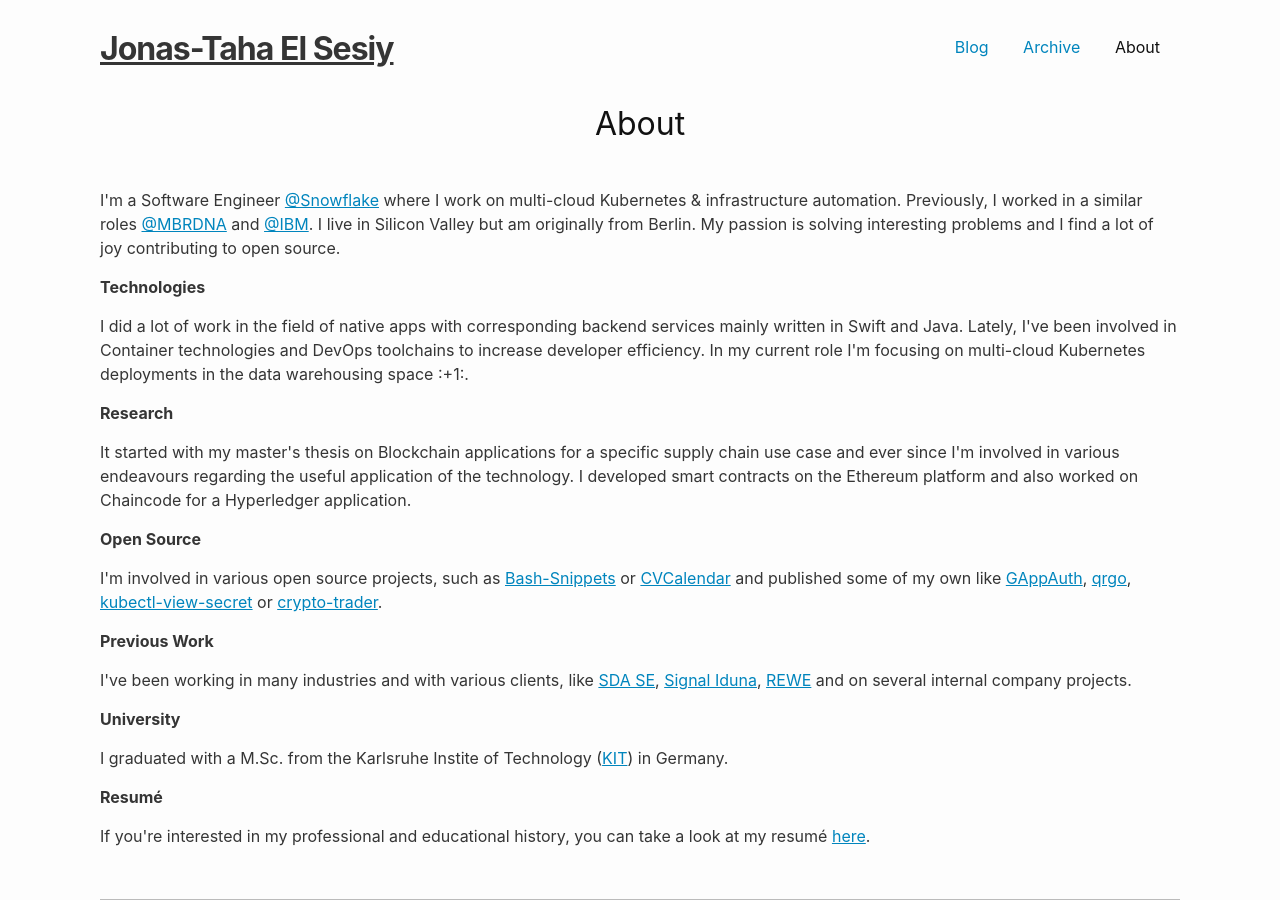
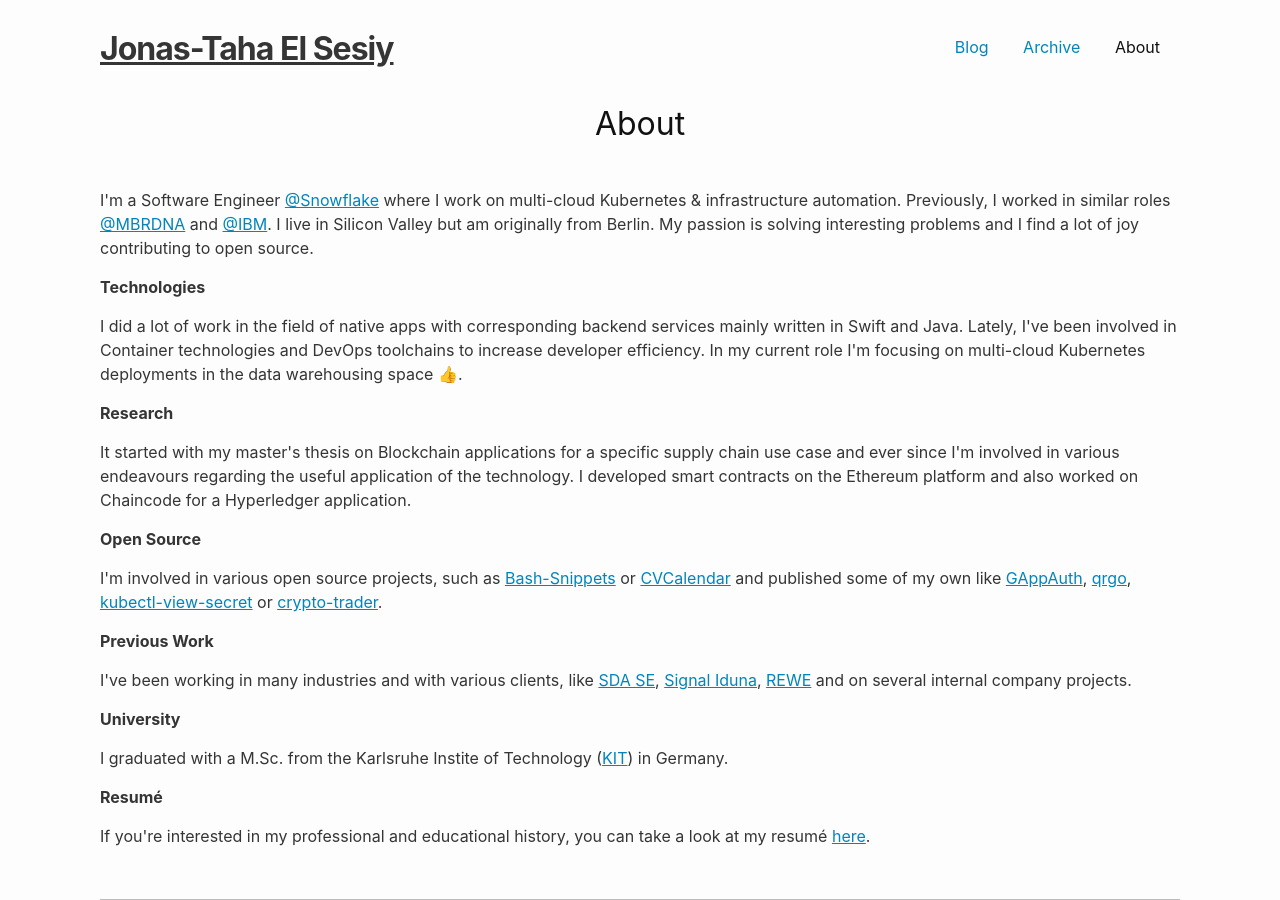
Before and after one commit to elsesiy/elsesiy.com, a Jekyll site: the page built from about.md, in a window 1280 px wide and 900 px high. Built offline with Jekyll 4.4.1, drawn with Linux system fonts in a browser that asks for light colours; emoji names are drawn with the system emoji font.

```diff
--- a/_config.yml
+++ b/_config.yml
@@ -28,6 +28,7 @@ google_analytics: UA-104096180-1
 markdown: kramdown
 theme: minima
 plugins:
+  - jemoji
   - jekyll-feed
   - jekyll-paginate
   - jekyll-twitter-plugin
--- a/about.md
+++ b/about.md
@@ -12,7 +12,7 @@ meta: {}
 <h1 style="text-align: center; margin-bottom: 40px; margin-top: -50px">About</h1>
 
 <div>
-  <p>I'm a Software Engineer <a href="http://snowflake.com/" target="_blank">@Snowflake</a> where I work on multi-cloud Kubernetes & infrastructure automation. Previously, I worked in a similar roles  <a href="http://mbrdna.com/" target="_blank">@MBRDNA</a> and <a href="https://www.ibm.com/" target="_blank">@IBM</a>. I live in Silicon Valley but am originally from Berlin. My passion is solving interesting problems and I find a lot of joy contributing to open source.</p>
+  <p>I'm a Software Engineer <a href="http://snowflake.com/" target="_blank">@Snowflake</a> where I work on multi-cloud Kubernetes & infrastructure automation. Previously, I worked in similar roles  <a href="http://mbrdna.com/" target="_blank">@MBRDNA</a> and <a href="https://www.ibm.com/" target="_blank">@IBM</a>. I live in Silicon Valley but am originally from Berlin. My passion is solving interesting problems and I find a lot of joy contributing to open source.</p>
 
   <p><b>Technologies</b></p>
 
```
Also changed, not shown: Gemfile (line endings or trailing spaces), Gemfile.lock.
